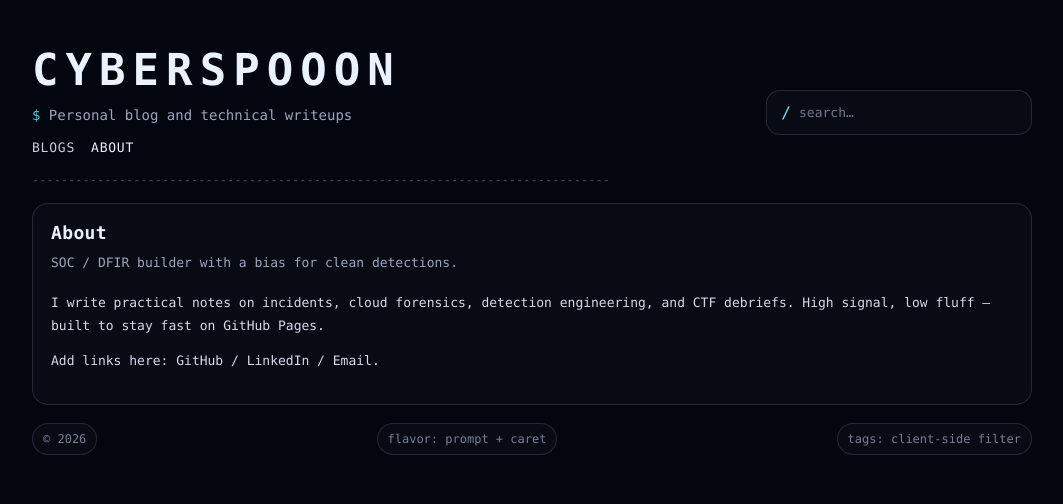
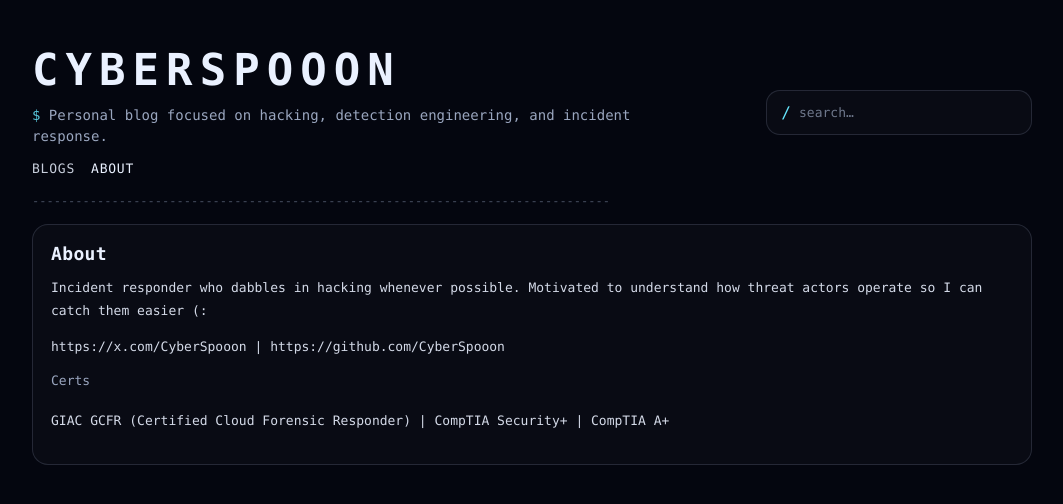
Before and after one commit to CyberSpooon/cyberspooon.github.io, a Jekyll site: the page built from about.md, in a window 1280 px wide. Shown: the top 504 px of the page, without its empty margins (108-1171 px from the left). Built offline with Jekyll 4.4.1, drawn with Linux system fonts in a browser that asks for light colours.

```diff
--- a/_config.yml
+++ b/_config.yml
@@ -1,5 +1,5 @@
 title: Cyberspooon
-description: Personal blog and technical writeups
+description: Personal blog focused on hacking, detection engineering, and incident response.
 url: ""
 baseurl: ""
 
--- a/_includes/footer.html
+++ b/_includes/footer.html
@@ -1,5 +1,3 @@
 <footer>
-  <span class="pill">© {{ "now" | date: "%Y" }}</span>
-  <span class="pill">flavor: prompt + caret</span>
-  <span class="pill">tags: client-side filter</span>
+
 </footer>
--- a/about.md
+++ b/about.md
@@ -7,17 +7,18 @@
 <main class="postPage">
   <div class="postShell">
     <h2 class="postHeading">About</h2>
-    <p class="postLead">
-      SOC / DFIR builder with a bias for clean detections.
-    </p>
-
     <div class="postBody">
       <p>
-        I write practical notes on incidents, cloud forensics, detection engineering, and CTF debriefs.
-        High signal, low fluff — built to stay fast on GitHub Pages.
+        Incident responder who dabbles in hacking whenever possible. Motivated to understand how threat actors operate so I can catch them easier (:
       </p>
       <p>
-        Add links here: GitHub / LinkedIn / Email.
+        https://x.com/CyberSpooon | https://github.com/CyberSpooon
+      </p>
+    <p class="postLead">
+      Certs
+    </p>
+      <p>
+        GIAC GCFR (Certified Cloud Forensic Responder) | CompTIA Security+ | CompTIA A+
       </p>
     </div>
   </div>
```
